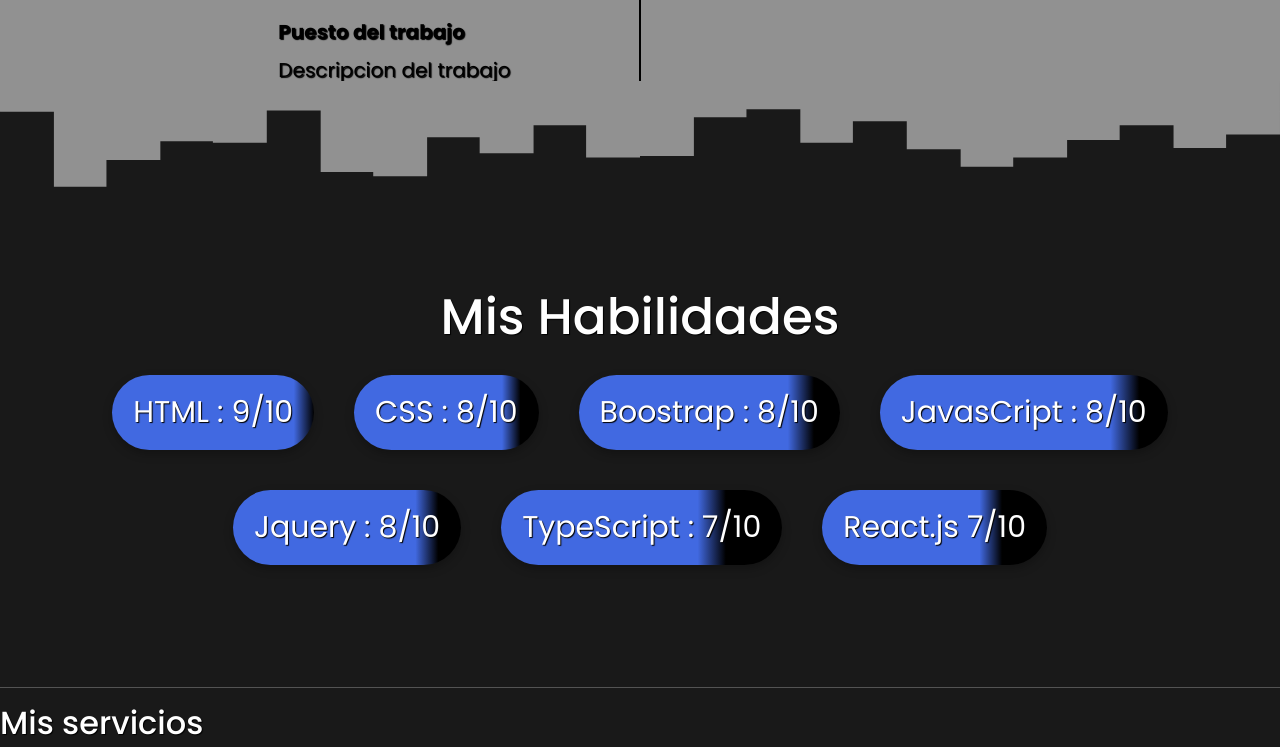
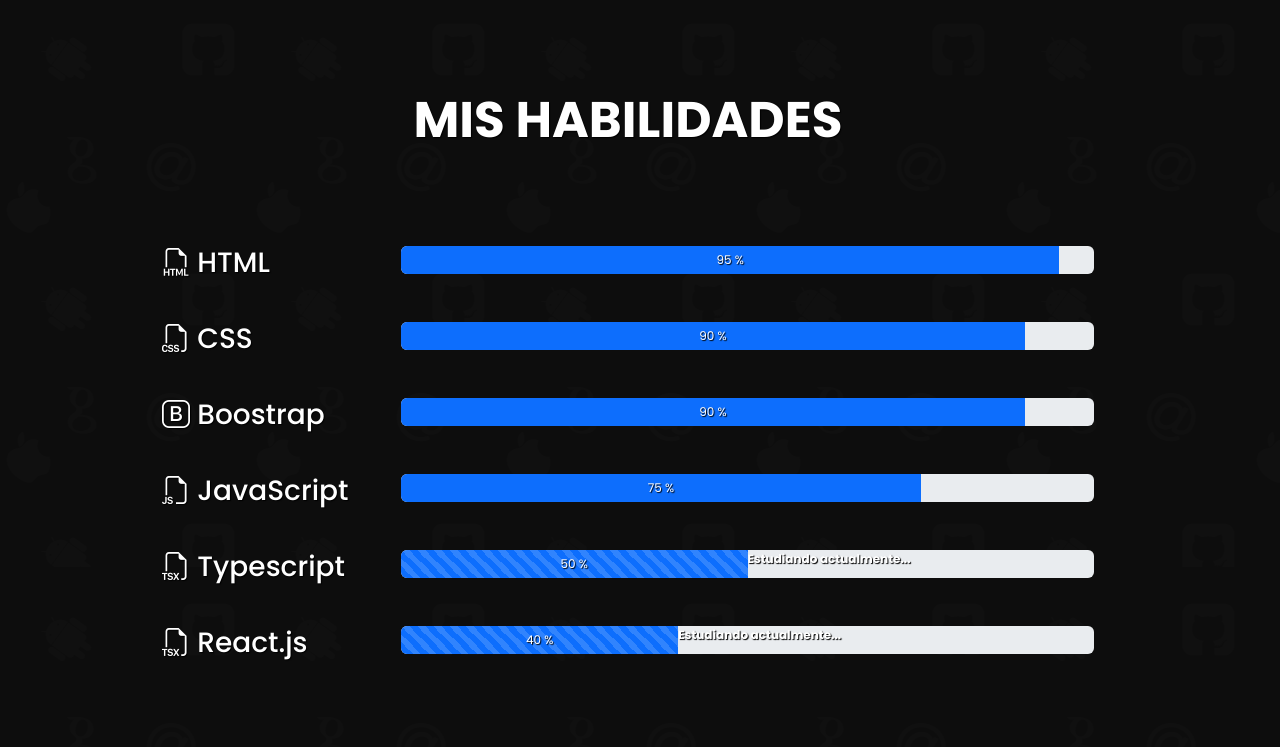
Before and after one commit to Tincho91/CoderHouse-Desarrollo-Web, a plain HTML site: page index.html in a window 1280 px wide. Shown: the part 1593-2340 px from the top of the page. Drawn offline with nearby package versions, Linux system fonts and the light colour scheme.

Commit message:
Second commit

```diff
--- a/css/main.css
+++ b/css/main.css
@@ -24,7 +24,7 @@ section[id] {
 }
 
 body {
-  background: #191919;
+  background-image: url(../img/tile_background.png);
   color: var(--text-color);
   padding-top: 70px;
 }
--- a/css/profile.css
+++ b/css/profile.css
@@ -10,8 +10,9 @@
 
 }
 
-#profile {
+.profile {
   text-align: center;
+  min-height: 100%;
 }
 
 .profile-title {
--- a/index.html
+++ b/index.html
@@ -7,6 +7,7 @@
   <title>Proyecto Portafolio</title>
   <link rel="preconnect" href="https://fonts.googleapis.com">
   <link rel="preconnect" href="https://fonts.gstatic.com" crossorigin>
+  <link rel="stylesheet" href="https://cdn.jsdelivr.net/npm/bootstrap-icons@1.9.1/font/bootstrap-icons.css">
   <link href="https://fonts.googleapis.com/css2?family=Poppins:ital,wght@0,100;0,200;0,300;0,400;0,500;0,600;0,700;0,800;0,900;1,100;1,200;1,300;1,400;1,500;1,600;1,700;1,800;1,900&display=swap" rel="stylesheet">
   <link href="https://cdn.jsdelivr.net/npm/bootstrap@5.2.0/dist/css/bootstrap.min.css" rel="stylesheet" integrity="sha384-gH2yIJqKdNHPEq0n4Mqa/HGKIhSkIHeL5AyhkYV8i59U5AR6csBvApHHNl/vI1Bx" crossorigin="anonymous">
   <link rel="stylesheet" href="css/main.css">
@@ -39,7 +40,7 @@
     </header>
   </section>
 
-  <div class="h-padding v-padding">
+  <div class="h-padding v-padding profile">
     <section id="profile">
       <div class="profile-info-section">
         <h2 class="profile-title">Hola!, soy <br />Martín Maiarú</h2>
@@ -55,7 +56,6 @@
   <div class="h-padding v-padding">
   </div>
     <section id="experience">
-      <img src="img/wave-transition-down.svg" class="transition-start" alt="page background transition">
       <div class="experiences-container">
         <h2 class="experiences-title">Mi Experiencia</h2>
         <div class="experiences-grid">
@@ -93,10 +93,96 @@
           <div class="empty"></div>
         </div>
       </div>
-      <img src="img/wave-transition-up.svg" class="transition-end" alt="page background transition">
     </section>
 
-
+    <section class="skills py-5" id="skills">
+      <div class="container-lg">
+        <div class="row min-vh-100 align-items-center align-content-center">
+          <div class="row">
+            <div class="col-lg-12">
+              <div class="section-title text-center pb-5">
+                <h2 class="fw-bold mb-5 text-uppercase skills-title">Mis Habilidades</h2>
+              </div>
+            </div>
+          </div>
+          <div class="row">
+            <div class="col-md-3">
+              <h3 class="skills-item"><i class="bi bi-filetype-html"></i>   HTML</h3>
+            </div>
+            <div class="col-md-9">
+              <div class="skills-bars mb-5">
+                <div class="progress" style="height: 1.75rem;">
+                  <div class="progress-bar" role="progressbar" style="width: 95%;" aria-valuenow="95" aria-valuemin="0" aria-valuemax="100">95 %</div>
+                </div>
+              </div>
+            </div>
+          </div>
+          <div class="row">
+            <div class="col-md-3">
+              <h3 class="skills-item"><i class="bi bi-filetype-css skill-item"></i>   CSS</h3>
+            </div>
+            <div class="col-md-9">
+              <div class="skills-bars mb-5">
+                <div class="progress" style="height: 1.75rem;">
+                  <div class="progress-bar" role="progressbar" style="width: 90%;" aria-valuenow="90" aria-valuemin="0" aria-valuemax="100">90 %</div>
+                </div>
+              </div>
+            </div>
+          </div>
+          <div class="row">
+            <div class="col-md-3">
+              <h3 class="skills-item"><i class="bi bi-bootstrap"></i>   Boostrap</h3>
+            </div>
+            <div class="col-md-9">
+              <div class="skills-bars mb-5">
+                <div class="progress" style="height: 1.75rem;">
+                  <div class="progress-bar" role="progressbar" style="width: 90%;" aria-valuenow="90" aria-valuemin="0" aria-valuemax="100">90 %</div>
+                </div>
+              </div>
+            </div>
+          </div>
+          <div class="row">
+            <div class="col-md-3">
+              <h3 class="skills-item"><i class="bi bi-filetype-js"></i>   JavaScript</h3>
+            </div>
+            <div class="col-md-9">
+              <div class="skills-bars mb-5">
+                <div class="progress" style="height: 1.75rem;">
+                  <div class="progress-bar" role="progressbar" style="width: 75%;" aria-valuenow="75" aria-valuemin="0" aria-valuemax="100">75 %</div>
+                </div>
+              </div>
+            </div>
+          </div>
+          <div class="row">
+            <div class="col-md-3">
+              <h3 class="skills-item"><i class="bi bi-filetype-tsx"></i>   Typescript</h3>
+            </div>
+            <div class="col-md-9">
+              <div class="skills-bars mb-5">
+                <div class="progress" style="height: 1.75rem;">
+                  <div class="progress-bar progress-bar-striped progress-bar-animated" role="progressbar" style="width: 50%;" aria-valuenow="50" aria-valuemin="0" aria-valuemax="100">50 %</div>
+                  <p class="text-center fw-bold">Estudiando actualmente...</p>
+                </div>
+              </div>
+            </div>
+          </div>
+          <div class="row">
+            <div class="col-md-3">
+              <h3 class="skills-item"><i class="bi bi-filetype-tsx"></i>   React.js</h3>
+            </div>
+            <div class="col-md-9">
+              <div class="skills-bars mb-5 text-center">
+                <div class="progress" style="height: 1.75rem;">
+                  <div class="progress-bar progress-bar-striped progress-bar-animated" role="progressbar" style="width: 40%;" aria-valuenow="50" aria-valuemin="0" aria-valuemax="100">40 %</div>
+                  <p class="fw-bold">Estudiando actualmente...</p>
+                </div>
+              </div>
+            </div>
+          </div>
+        </div>
+      </div>
+    </section>
+<!--
   <div class="h-padding v-padding">
     <section id="skills">
         <h2 class="skills-title"> Mis Habilidades</h2>
@@ -111,7 +197,7 @@
         </ul>
     </section>
   </div>
-
+-->
   <hr>
 
   <section id="services">
```
